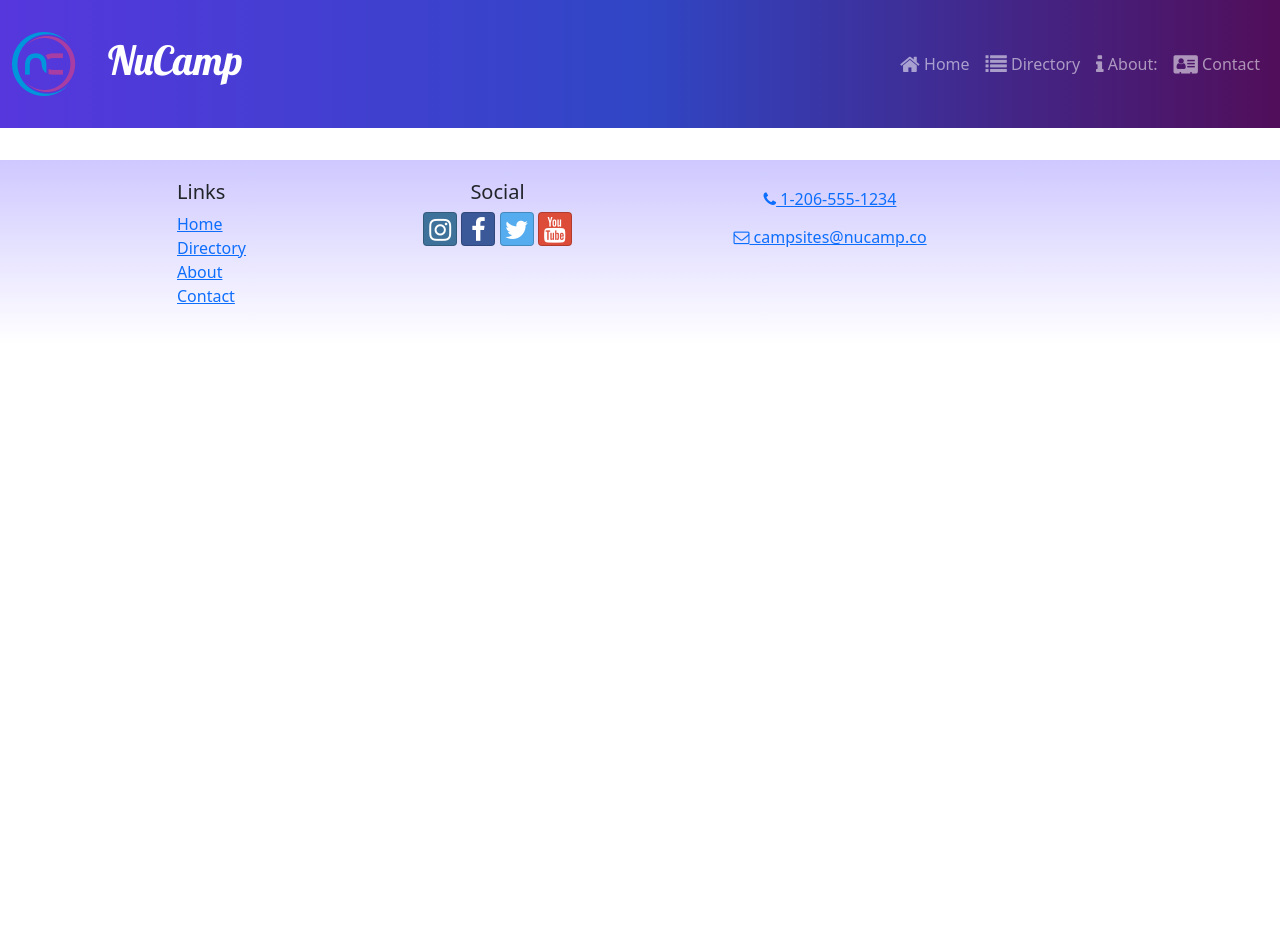
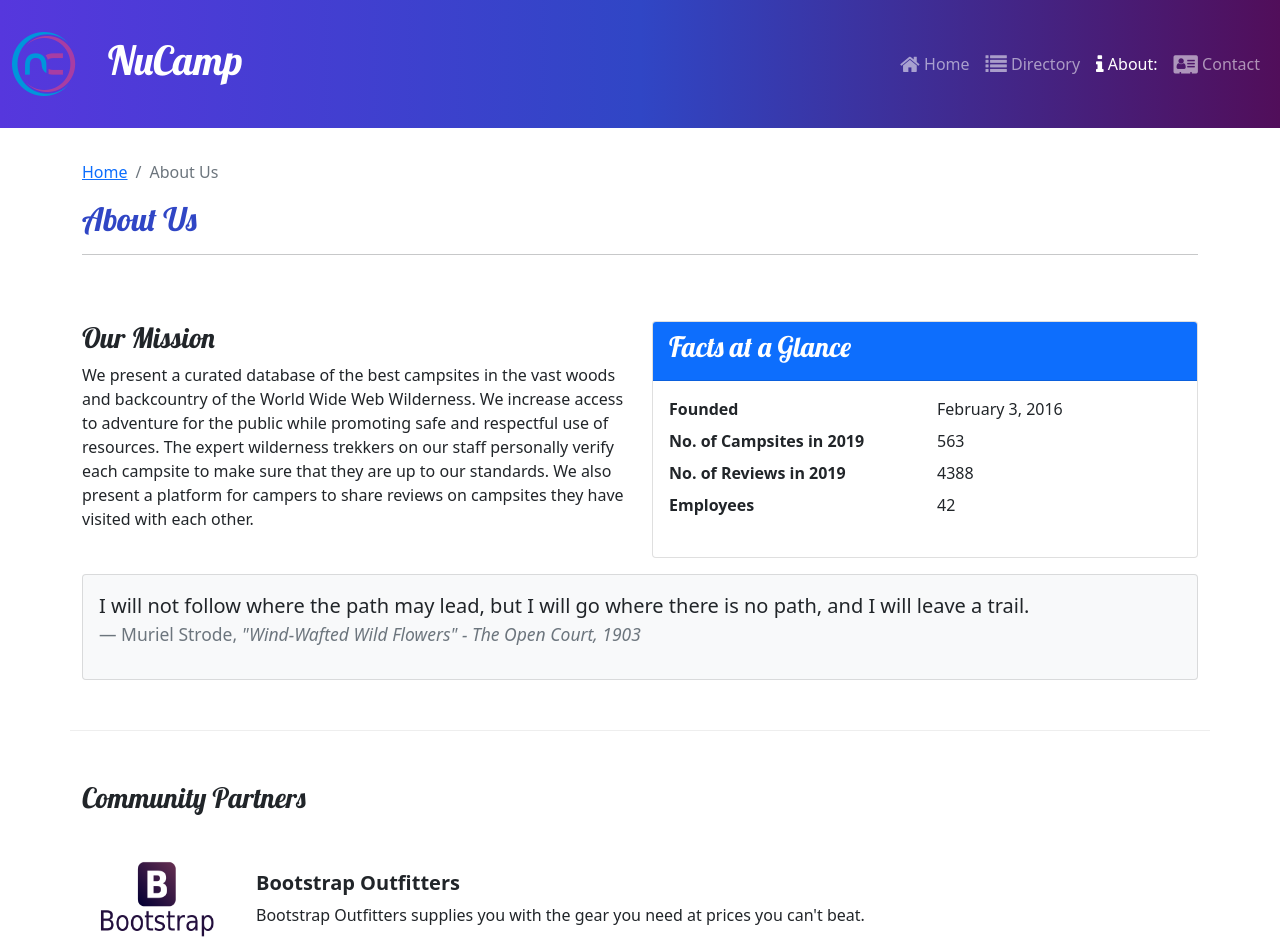
Before and after one commit to Mikester987/nucampReact, a React (Create React App) app: page /about in a window 1280 px wide. Shown: the top 952 px of the page. Before the commit the page ends 800 px from the top, so only its background shows below. Built offline with nearby package versions, Linux system fonts and the light colour scheme.

Commit message:
ContactPage

```diff
--- a/src/App.js
+++ b/src/App.js
@@ -7,6 +7,7 @@
 import ContactPage from './pages/ContactPage';
 import CampsitesDirectoryPage from './pages/CampsitesDirectoryPage';
 import CampsiteDetailPage from './pages/CampsiteDetailPage';
+import AboutPage from './pages/AboutPage';
 
 
 function App() {
@@ -18,6 +19,7 @@
           <Route path='contact' element={<ContactPage />} />
           <Route path='directory' element={<CampsitesDirectoryPage />} />
           <Route path='directory/:campsiteId' element={<CampsiteDetailPage />} />
+          <Route path='about' element={<AboutPage />} />
       </Routes>
       <Footer />
     </div>
--- a/src/components/Header.js
+++ b/src/components/Header.js
@@ -1,4 +1,4 @@
-import {Navbar, NavbarBrand, Collapse, NavbarToggler, Nav, NavItem } from 'reactstrap';
+import { Navbar, NavbarBrand, Collapse, NavbarToggler, Nav, NavItem } from 'reactstrap';
 import NucampLogo from '../app/assets/img/logo.png';
 import { useState } from 'react';
 import { NavLink } from 'react-router-dom';
@@ -17,22 +17,30 @@
           <NavbarToggler onClick={() => setMenuOpen(!menuOpen)} />
           <Collapse isOpen={menuOpen} navbar>
             <Nav className='ms-auto' navbar>
-              <NavItem className='nav-link' to='/'>
+              <NavItem>
+                  <NavLink className='nav-link' to='/'>
                     <i className='fa fa-home fa-lg' /> Home
+                  </NavLink>
               </NavItem>
-              <NavItem className='nav-link' to='/directory'>
+              <NavItem>
+                  <NavLink  className='nav-link' to='/directory'>
                     <i className='fa fa-list fa-lg' /> Directory
+                </NavLink>
               </NavItem>
-              <NavItem className='nav-link' to='/about'>
+              <NavItem>
+                  <NavLink  className='nav-link' to='/about'>
                     <i className='fa fa-info fa-lg' /> About:
+                </NavLink>
               </NavItem>
-              <NavItem className='nav-link' to='/contact'>
+              <NavItem>
+                  <NavLink  className='nav-link' to='/contact'>
                     <i className='fa fa-address-card fa-lg' /> Contact
+                  </NavLink>
               </NavItem>
             </Nav>
           </Collapse>
       </Navbar>
     );
-}
+};
 
 export default Header;
--- a/src/features/display/DisplayList.js
+++ b/src/features/display/DisplayList.js
@@ -2,9 +2,10 @@
 import DisplayCard from './DisplayCard';
 import { selectFeaturedCampsite } from '../campsites/campsitesSlice';
 import { selectFeaturedPromotion } from '../promotions/promotionsSlice';
+import { selectFeaturedPartner } from '../partners/partnersSlice';
 
 const DisplayList = () =>{
-    const items = [selectFeaturedCampsite(), selectFeaturedPromotion()];
+    const items = [selectFeaturedCampsite(), selectFeaturedPromotion(), selectFeaturedPartner()];
 
     return (
         <Row>
--- /dev/null
+++ b/src/features/partners/Partner.js
@@ -0,0 +1,18 @@
+const Partner = ({partner}) => {
+    if (partner) {
+        const { image, name, description } = partner;
+
+        return (
+            <>
+                <img src={image} alt={name} style={{width:'150px'}} />
+                <div className='m-4'>
+                    <h5 className='fw-bold'>{name}</h5>
+                    {description}
+                </div>
+            </>
+        );
+    };
+    return null;
+};
+
+export default Partner;
--- /dev/null
+++ b/src/features/partners/PartnersList.js
@@ -0,0 +1,21 @@
+import { Col } from 'reactstrap';
+import Partner from './Partner';
+import { selectAllPartners } from './partnersSlice';
+
+const PartnersList = () => {
+    const partners = selectAllPartners();
+
+    return (
+        <Col className='mt-4'>
+            {partners.map((partner) => {
+                return (
+                    <div className='d-flex mb-5' key={partner.id}>
+                        <Partner partner={partner} />
+                    </div>
+                );
+            })}
+        </Col>
+    );
+};
+
+export default PartnersList;
--- /dev/null
+++ b/src/features/partners/partnersSlice.js
@@ -0,0 +1,9 @@
+import { PARTNERS } from '../../app/shared/PARTNERS';
+
+export const selectAllPartners = () => {
+    return PARTNERS;
+};
+
+export const selectFeaturedPartner = () => {
+    return PARTNERS.find((partner) => partner.featured);
+};
--- /dev/null
+++ b/src/pages/AboutPage.js
@@ -0,0 +1,71 @@
+import { Col, Row, Container, Card, CardBody, CardHeader } from 'reactstrap';
+import SubHeader from '../components/SubHeader';
+import PartnersList from '../features/partners/PartnersList';
+
+const AboutPage = () => {
+    return (
+        <Container>
+            <SubHeader current='About Us' />
+            <Row className='row-content'>
+                <Col sm='6'>
+                    <h3>Our Mission</h3>
+                    <p>
+                        We present a curated database of the best campsites in the
+                        vast woods and backcountry of the World Wide Web Wilderness.
+                        We increase access to adventure for the public while
+                        promoting safe and respectful use of resources. The expert
+                        wilderness trekkers on our staff personally verify each
+                        campsite to make sure that they are up to our standards. We
+                        also present a platform for campers to share reviews on
+                        campsites they have visited with each other.
+                    </p>
+                </Col>
+                <Col sm='6'>
+                    <Card>
+                        <CardHeader className='bg-primary text-white'>
+                            <h3>Facts at a Glance</h3>
+                        </CardHeader>
+                        <CardBody>
+                            <dl className='row'>
+                                <dt className='col-6'>Founded</dt>
+                                <dd className='col-6'>February 3, 2016</dd>
+                                <dt className='col-6'>No. of Campsites in 2019</dt>
+                                <dd className='col-6'>563</dd>
+                                <dt className='col-6'>No. of Reviews in 2019</dt>
+                                <dd className='col-6'>4388</dd>
+                                <dt className='col-6'>Employees</dt>
+                                <dd className='col-6'>42</dd>
+                            </dl>
+                        </CardBody>
+                    </Card>
+                </Col>
+                <Col>
+                    <Card className='bg-light mt-3'>
+                        <CardBody>
+                            <blockquote className='blockquote'>
+                                <p>
+                                    I will not follow where the path may lead, but I will go where there is no path, and I will leave a trail.
+                                </p>
+                                <footer className='blockquote-footer'>
+                                Muriel Strode,{' '}
+                                    <cite title='Source Title'>
+                                        "Wind-Wafted Wild Flowers" - The Open Court,
+                                        1903
+                                    </cite>
+                                </footer>
+                            </blockquote>
+                        </CardBody>
+                    </Card>
+                </Col>
+            </Row>
+            <Row className='row-content'>
+                <Col xs='12'>
+                    <h3>Community Partners</h3>
+                </Col>
+                <PartnersList />
+            </Row>
+        </Container>
+    );
+}
+
+export default AboutPage;
--- a/src/pages/ContactPage.js
+++ b/src/pages/ContactPage.js
@@ -1,5 +1,50 @@
+import { Container, Col, Row, } from 'reactstrap';
+import SubHeader from '../components/SubHeader';
+
 const ContactPage = () => {
-    return <div>ContactPage</div>;
+    return (
+        <Container>
+            <SubHeader current='Contact Us' />
+            <Row className='row-content align-items-center'>
+                <Col sm='4'>
+                    <h5>Our Address</h5>
+                    <address>
+                        1 Nucamp Way
+                        <br />
+                        Seattle, WA 98001
+                        <br />
+                        U.S.A.
+                    </address>
+                </Col>
+                <Col>
+                <a
+                        role='button'
+                        className='btn btn-link'
+                        href='tel:+12065551234'
+                    >
+                        <i className='fa fa-phone' /> 1-206-555-1234
+                    </a>
+                    <br />
+                    <a
+                        role='button'
+                        className='btn btn-link'
+                        href='mailto:fakeemail@fakeemail.co'
+                    >
+                        <i className='fa fa-envelope-o' /> campsites@nucamp.co
+                    </a>
+                    </Col>
+            </Row>
+            <Row className='row-content'>
+                <Col xs='12'>
+                    <h2>Send Us Your Feedback</h2>
+                    <hr />
+                </Col>
+                <Col md='10'>
+                    TBD: ContactForm
+                </Col>
+            </Row>
+        </Container>
+    );
 };
 
 export default ContactPage;
```
Lines whose indentation alone changed are shown as unchanged.
